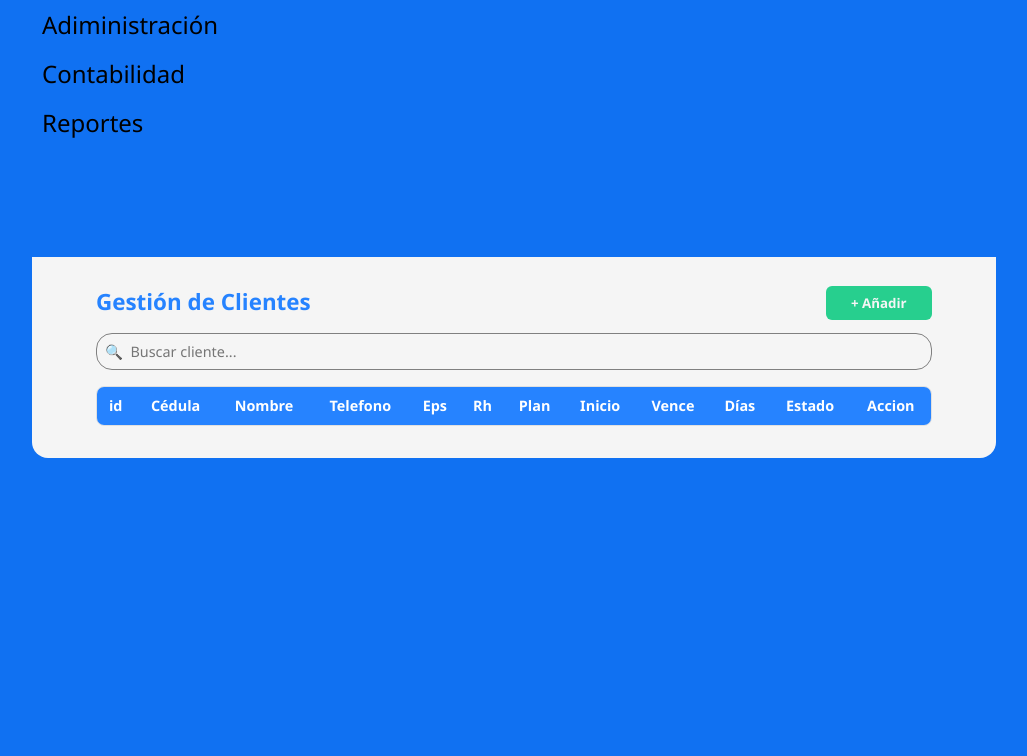
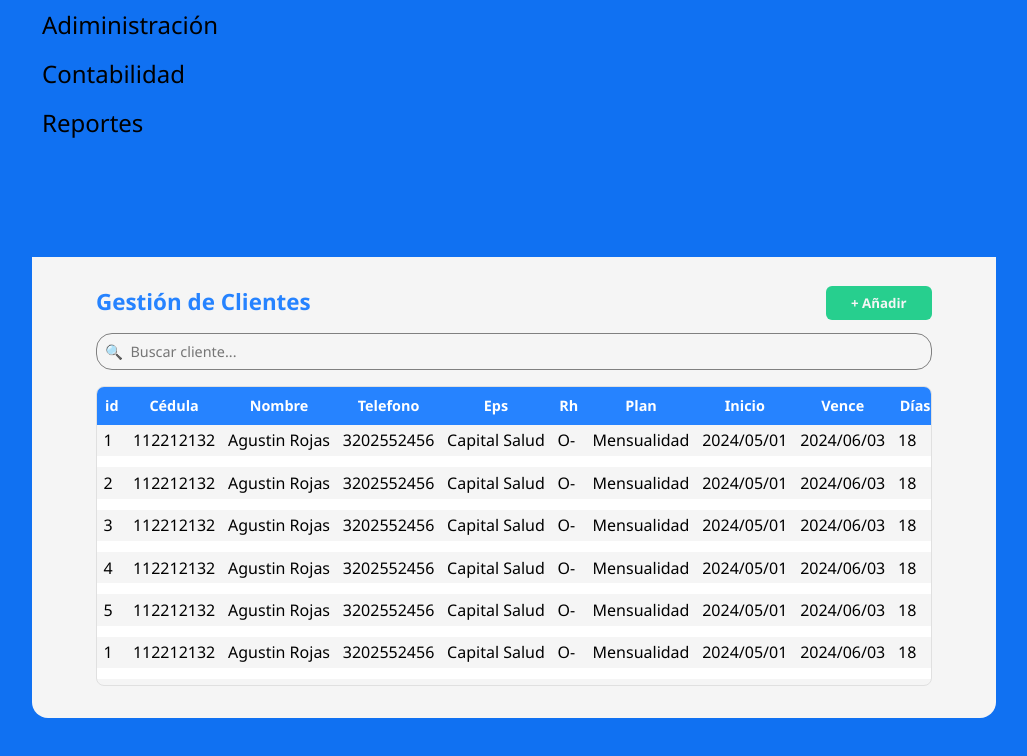
Before and after one commit to Yulian-001/gym-management-system, a React (Create React App) app in the folder frontend/: page / in a window 1280 px wide. Shown: the top 756 px of the page, without its empty margins (126-1153 px from the left). Built offline with nearby package versions, Linux system fonts and the light colour scheme.

Commit message:
fix: Arreglo de la tabla clientes

```diff
--- a/frontend/src/components/Clients/ClientTable.js
+++ b/frontend/src/components/Clients/ClientTable.js
@@ -33,6 +33,45 @@ function ClientTable() {
       Dias: '18'
     },
     {
+      id: 3,
+      Cédula: '112212132',
+      Nombre: 'Agustin Rojas',
+      Telefono: '3202552456',
+      Eps: 'Capital Salud',
+      Rh: ' O-',
+      Plan: 'Mensualidad',
+      Inicio: '2024/05/01',
+      vence: '2024/06/03',
+      Estado: 'Cancelado',
+      Dias: '18'
+    },
+    {
+      id: 4,
+      Cédula: '112212132',
+      Nombre: 'Agustin Rojas',
+      Telefono: '3202552456',
+      Eps: 'Capital Salud',
+      Rh: ' O-',
+      Plan: 'Mensualidad',
+      Inicio: '2024/05/01',
+      vence: '2024/06/03',
+      Estado: 'Cancelado',
+      Dias: '18'
+    }
+    ,{
+      id: 5,
+      Cédula: '112212132',
+      Nombre: 'Agustin Rojas',
+      Telefono: '3202552456',
+      Eps: 'Capital Salud',
+      Rh: ' O-',
+      Plan: 'Mensualidad',
+      Inicio: '2024/05/01',
+      vence: '2024/06/03',
+      Estado: 'Cancelado',
+      Dias: '18'
+    },
+     {
       id: 1,
       Cédula: '112212132',
       Nombre: 'Agustin Rojas',
@@ -46,7 +85,33 @@ function ClientTable() {
       Dias: '18'
     },
     {
-      id: 1,
+      id: 2,
+      Cédula: '112212132',
+      Nombre: 'Agustin Rojas',
+      Telefono: '3202552456',
+      Eps: 'Capital Salud',
+      Rh: ' O-',
+      Plan: 'Mensualidad',
+      Inicio: '2024/05/01',
+      vence: '2024/06/03',
+      Estado: 'Cancelado',
+      Dias: '18'
+    },
+    {
+      id: 3,
+      Cédula: '112212132',
+      Nombre: 'Agustin Rojas',
+      Telefono: '3202552456',
+      Eps: 'Capital Salud',
+      Rh: ' O-',
+      Plan: 'Mensualidad',
+      Inicio: '2024/05/01',
+      vence: '2024/06/03',
+      Estado: 'Cancelado',
+      Dias: '18'
+    },
+    {
+      id: 4,
       Cédula: '112212132',
       Nombre: 'Agustin Rojas',
       Telefono: '3202552456',
@@ -59,7 +124,7 @@ function ClientTable() {
       Dias: '18'
     }
     ,{
-      id: 1,
+      id: 5,
       Cédula: '112212132',
       Nombre: 'Agustin Rojas',
       Telefono: '3202552456',
@@ -136,32 +201,33 @@ function ClientTable() {
               <th className='accionTable'>Accion</th>
             </tr>
           </thead>
-          <body>
+          <tbody>
             {clients.map((client, index) => (
               <tr key={index} className='filaTable' style={{
                 borderBottom: '11px solid #fff',
                 transition: 'background 0.2s',
               }}>
-                <td style={{ padding: '12px 15px' }}>{client.id}</td>
-                <td style={{ padding: '12px 15px' }}>{client.Cédula}</td>
-                <td style={{ padding: '12px 15px' }}>{client.Nombre}</td>
-                <td style={{ padding: '12px 15px' }}>{client.Telefono}</td>
-                <td style={{ padding: '12px 15px' }}>{client.Eps}</td>
-                <td style={{ padding: '8px 10px' }}>{client.Rh}</td>
-                <td style={{ padding: '12px 15px' }}>{client.Plan}</td>
-                <td style={{ padding: '12px 15px' }}>{client.Inicio}</td>
-                <td style={{ padding: '12px 15px' }}>{client.vence}</td>
-                <td style={{ padding: '12px 15px' }}>{client.Dias}</td>
+                <td style={{ width:'5%' }}>{client.id}</td>
+                <td style={{ width:'10%' }}>{client.Cédula}</td>
+                <td style={{  width:'15%'}}>{client.Nombre}</td>
+                <td style={{  width:'10%' }}>{client.Telefono}</td>
+                <td style={{  width:'12%' }}>{client.Eps}</td>
+                <td style={{  width:'5%' }}>{client.Rh}</td>
+                <td style={{  width:'10%' }}>{client.Plan}</td>
+                <td style={{ width:'10%'  }}>{client.Inicio}</td>
+                <td style={{ width:'10%' }}>{client.vence}</td>
+                <td style={{ width:'5%' }}>{client.Dias}</td>
 
-                <td style={{ padding: '2px 1px' }}>
+                <td style={{width:'8%'}}>
                   <span style={{
                     backgroundColor: getEstadoColor(client.Estado),
-                    marginBottom:'23px',
+
                     color: '#f5f7fa',
                     padding: '0.2rem 0.3rem',
                     borderRadius: '20px',
                     fontSize: '13px',
-                    fontWeight: '550'
+                    fontWeight: '550',
+                    display:'inline-block'
                   }}>
                     {client.Estado}
                   </span>
@@ -184,7 +250,7 @@ function ClientTable() {
                     Eliminar
                   </button>
                 </td>
-                <td >
+                <td style={{ width:'10%' }} >
                   <button style={{
                     backgroundColor: '#3498db',
                     color: 'white',
@@ -204,7 +270,7 @@ function ClientTable() {
                  {client.Accion}</td>
               </tr>
             ))}
-          </body>
+          </tbody>
         </table>
       </div>
     </div>
--- a/frontend/src/components/Clients/ClientTableStyle.css
+++ b/frontend/src/components/Clients/ClientTableStyle.css
@@ -104,6 +104,7 @@
 
   background-color: #2683ff;
   color:white;
+
 }
 
 
@@ -111,14 +112,14 @@
 .TableScroll {
   width: 100%;
   border-collapse: collapse;
-  min-width: 800px; /* Ancho mínimo para evitar que se comprima demasiado */
+  table-layout:auto;
 }
 
 /* Contenedor principal con scroll vertical */
 .ContainerTable {
   max-height: 300px; /* Altura máxima antes de mostrar scroll */
   overflow-y: auto; /* Scroll vertical */
-  overflow-x: auto; /* Scroll horizontal si es necesario */
+  overflow-x: visible; /* Scroll horizontal si es necesario */
   border: 1px solid #e0e0e0;
   border-radius: 8px;
   margin:1rem 3rem;
@@ -129,6 +130,7 @@
   position: sticky;
   top: 0;
   z-index: 10;
+
 }
 
 /* Encabezados de tabla que se ajusten al contenido */
@@ -142,12 +144,20 @@
   font-weight: 600;
   font-size: 0.9rem;
   min-width: fit-content;
+    white-space: nowrap; /* Permite que el texto se ajuste */
+    word-wrap: break-word;
 }
 
 /* Celdas de la tabla */
 .filaTable td {
-  padding: 0rem 0rem;
-  min-width: fit-content;
+  padding: 0rem 0.4rem;
+  min-width: 100%;
+  white-space: nowrap; /* Permite que el texto se ajuste */
+    word-wrap: break-word;
+
+}
+tbody{
+  margin-top:0.5rem;
 }
 
 .filaTable:hover td {
```
